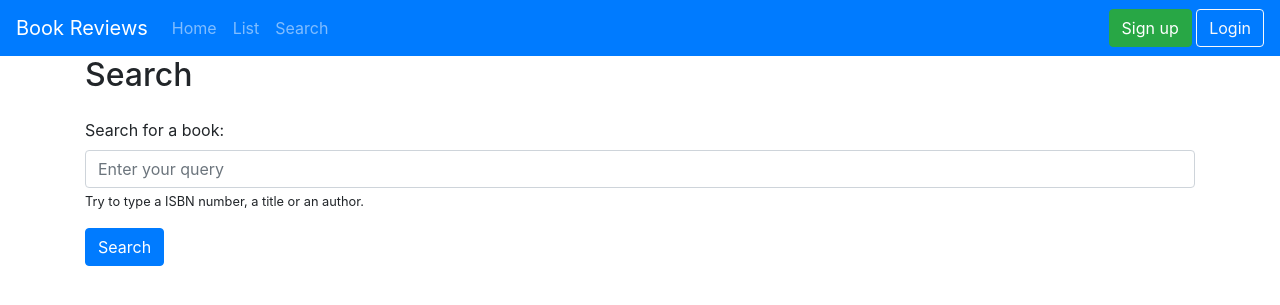
After one commit to kyokawasaki/book-review, a Flask app: page /search in a window 1280 px wide. The commit adds this page. Shown: the top 305 px of the page. Run offline with Flask 2, Linux system fonts and the light colour scheme; some libraries are stand-ins or nearby versions.

Commit message:
Create a form to realize the book search

```diff
--- a/application.py
+++ b/application.py
@@ -25,6 +25,10 @@ db = scoped_session(sessionmaker(bind=engine))
 @app.route("/")
 def index():
     return render_template("index.html")
+
+@app.route("/search")
+def search():
+    return render_template("search.html")
 
 @app.route("/user", methods=['GET', 'POST'])
 def register():
--- a/templates/layout.html
+++ b/templates/layout.html
@@ -24,7 +24,7 @@
                     <a class="nav-link" href="#">List</a>
                 </li>
                 <li class="nav-item">
-                    <a class="nav-link" href="#">Search</a>
+                    <a class="nav-link" href="/search">Search</a>
                 </li>
             </ul>
 
--- /dev/null
+++ b/templates/search.html
@@ -0,0 +1,18 @@
+{% extends "layout.html" %}
+
+{% block title %}Search{% endblock %}
+
+{% block content %}
+    <h2>
+        Search
+    </h2>
+
+    <form class="mt-4">
+        <div class="form-group">
+            <label for="book-search">Search for a book:</label>
+            <input type="text" class="form-control" id="book-search" placeholder="Enter your query" name="search">
+            <small>Try to type a ISBN number, a title or an author.</small>
+        </div>
+        <button type="submit" class="btn btn-primary">Search</button>
+    </form>
+{% endblock %}
```
